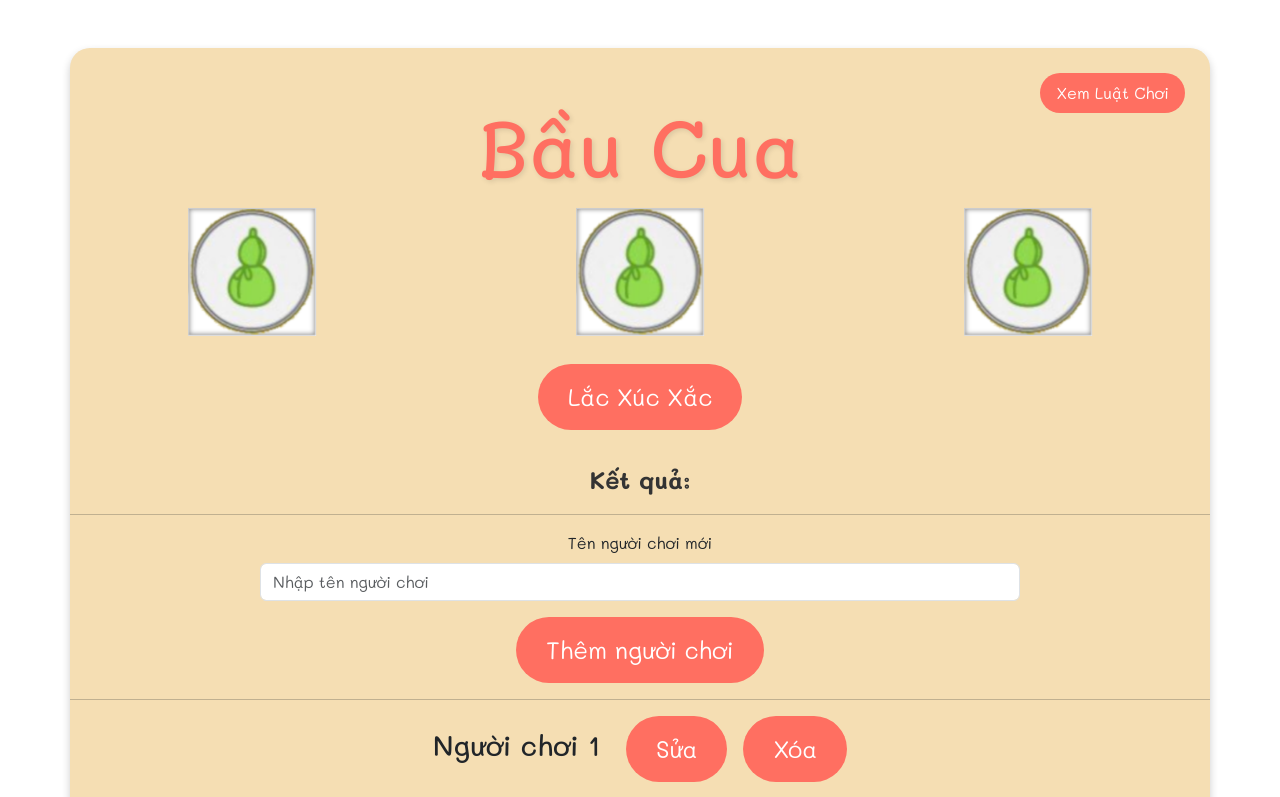
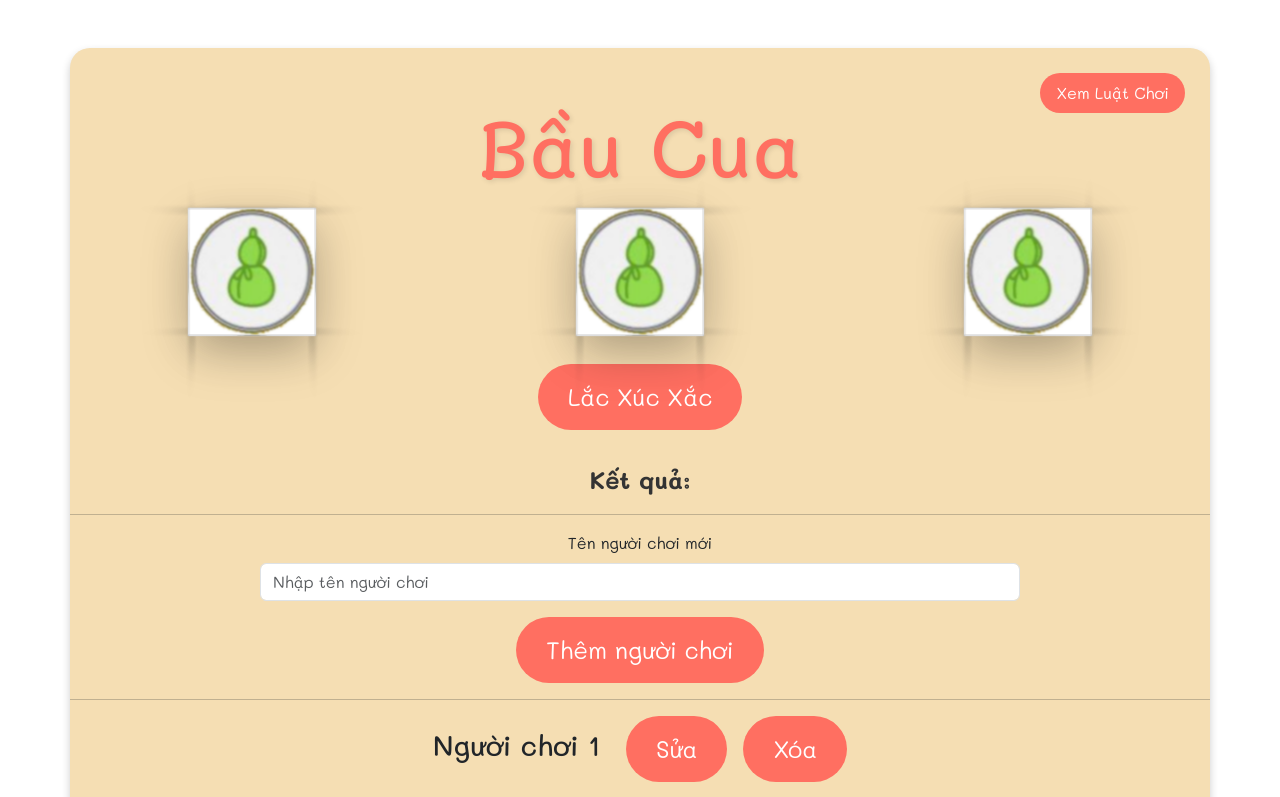
Before and after one commit to tungpham42/baucua, a React (Create React App) app: page / in a window 1280 px wide. Shown: the top 797 px of the page. Built offline with nearby package versions, Linux system fonts and the light colour scheme.

Commit message:
Update Dice3D.js

```diff
--- a/src/components/Dice3D.js
+++ b/src/components/Dice3D.js
@@ -18,7 +18,7 @@ const Dice3D = ({ value }) => {
     <div className="dice-container">
       <div className="dice" style={{ transform: rotations[value] }}>
         {animals.map((animal, index) => (
-          <div key={index} className={`face face-${index + 1}`}>
+          <div key={index} className={`shadow-lg face face-${index + 1}`}>
             <img
               src={`/images/${animal}.png`}
               alt={animal}
```
